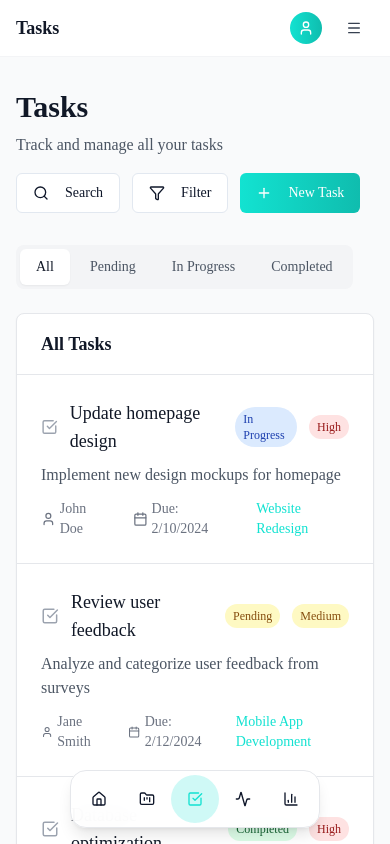
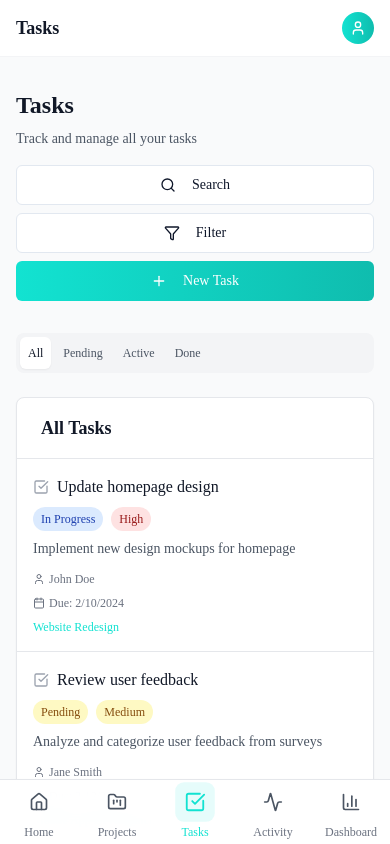
Before and after one commit to devxankit/Project-flow, a React (Vite) app in the folder frontend/: page /tasks in a window 390 px wide. Shown: the top 844 px of the page. Built offline with nearby package versions, Linux system fonts and the light colour scheme.

Commit message:
pm nabvar v1 added

```diff
--- a/frontend/src/components/PM-Navbar.jsx
+++ b/frontend/src/components/PM-Navbar.jsx
@@ -1,22 +1,16 @@
 import React, { useState, useEffect } from 'react';
 import { useNavigate, useLocation } from 'react-router-dom';
-import { Button, buttonVariants } from './magicui/button';
-import { Dock, DockIcon } from './magicui/dock';
 import {
   Home,
   FolderKanban,
   CheckSquare,
   Activity,
   BarChart3,
-  User,
-  Menu,
-  X
+  User
 } from 'lucide-react';
-import { cn } from '../lib/utils';
 
 const PMNavbar = ({ currentPage = 'Dashboard' }) => {
   const [isMobile, setIsMobile] = useState(false);
-  const [isMenuOpen, setIsMenuOpen] = useState(false);
   const navigate = useNavigate();
   const location = useLocation();
 
@@ -41,15 +35,17 @@ const PMNavbar = ({ currentPage = 'Dashboard' }) => {
 
   const handleNavigation = (href) => {
     navigate(href);
-    setIsMenuOpen(false);
   };
 
-  // Get current page from location
+  // Get current page from location with smooth transitions
   const getCurrentPage = () => {
     const path = location.pathname;
     const item = navigationItems.find(item => item.href === path);
     return item ? item.name : 'Dashboard';
   };
+
+  // Memoize current page to prevent unnecessary re-renders
+  const currentPageName = React.useMemo(() => getCurrentPage(), [location.pathname]);
 
   // Desktop Navbar
   const DesktopNavbar = () => (
@@ -108,74 +104,52 @@ const PMNavbar = ({ currentPage = 'Dashboard' }) => {
       <div className="flex justify-between items-center h-14 px-4">
         {/* Current Page Title */}
         <div className="flex items-center">
-          <h1 className="text-lg font-semibold text-gray-900">{getCurrentPage()}</h1>
+          <h1 className="text-lg font-semibold text-gray-900 page-title">
+            {currentPageName}
+          </h1>
         </div>
 
         {/* Profile */}
-        <div className="flex items-center space-x-3">
-          <button className="w-8 h-8 bg-gradient-to-r from-primary to-primary-dark rounded-full flex items-center justify-center">
+        <div className="flex items-center">
+          <button className="w-8 h-8 bg-gradient-to-r from-primary to-primary-dark rounded-full flex items-center justify-center hover:scale-105 transition-transform duration-200">
             <User className="h-4 w-4 text-white" />
           </button>
-          <Button
-            variant="ghost"
-            size="icon"
-            onClick={() => setIsMenuOpen(!isMenuOpen)}
-            className="text-gray-700 hover:text-gray-900"
-          >
-            {isMenuOpen ? <X className="h-5 w-5" /> : <Menu className="h-5 w-5" />}
-          </Button>
         </div>
       </div>
+    </div>
+  );
 
-      {/* Mobile Menu Dropdown */}
-      {isMenuOpen && (
-        <div className="absolute top-full left-0 right-0 bg-white border-b border-gray-100 shadow-lg z-40">
-          <div className="px-4 py-2 space-y-1">
+  // Mobile Bottom Navbar
+  const MobileBottomNavbar = () => (
+    <div className="md:hidden mobile-bottom-navbar bg-white/95 backdrop-blur-md border-t border-gray-200 shadow-lg safe-area-pb">
+      <div className="flex items-center justify-around h-16">
         {navigationItems.map((item) => (
           <button
             key={item.key}
             onClick={() => handleNavigation(item.href)}
-                className={`w-full flex items-center space-x-3 px-3 py-2 rounded-md text-sm font-medium transition-colors ${
+            className={`flex flex-col items-center justify-center flex-1 h-full transition-all duration-200 ${
               location.pathname === item.href
-                    ? 'text-primary bg-primary/10'
-                    : 'text-gray-700 hover:text-gray-900 hover:bg-gray-50'
+                ? 'text-primary'
+                : 'text-gray-600 hover:text-gray-900'
             }`}
           >
-                <item.icon className="h-4 w-4" />
-                <span>{item.name}</span>
+            <div className={`p-2 rounded-lg transition-all duration-200 ${
+              location.pathname === item.href
+                ? 'bg-primary/10 scale-110'
+                : 'hover:bg-gray-100'
+            }`}>
+              <item.icon className="h-5 w-5" />
+            </div>
+            <span className={`text-xs font-medium mt-1 transition-colors ${
+              location.pathname === item.href
+                ? 'text-primary'
+                : 'text-gray-500'
+            }`}>
+              {item.name}
+            </span>
           </button>
         ))}
       </div>
-        </div>
-      )}
-    </div>
-  );
-
-  // Mobile Bottom Dock
-  const MobileBottomDock = () => (
-    <div className="md:hidden dock-container p-4 safe-area-pb">
-      <Dock
-        className="bg-white/95 backdrop-blur-md border border-gray-200 shadow-lg"
-        direction="bottom"
-      >
-        {navigationItems.map((item) => (
-          <DockIcon key={item.key}>
-            <button
-              onClick={() => handleNavigation(item.href)}
-              aria-label={item.name}
-              className={cn(
-                buttonVariants({ variant: "ghost", size: "icon" }),
-                "size-12 rounded-full",
-                location.pathname === item.href
-                  ? 'bg-primary/20 text-primary hover:bg-primary/30'
-                  : ''
-              )}
-            >
-              <item.icon className="size-4" />
-            </button>
-          </DockIcon>
-        ))}
-      </Dock>
     </div>
   );
 
@@ -184,7 +158,7 @@ const PMNavbar = ({ currentPage = 'Dashboard' }) => {
       {isMobile ? (
         <>
           <MobileTopBar />
-          <MobileBottomDock />
+          <MobileBottomNavbar />
         </>
       ) : (
         <DesktopNavbar />
--- a/frontend/src/index.css
+++ b/frontend/src/index.css
@@ -118,37 +118,94 @@
   }
 }
 
-/* Mobile dock safe area */
+/* Mobile navbar safe area */
 .safe-area-pb {
-  padding-bottom: max(1rem, env(safe-area-inset-bottom));
+  padding-bottom: max(0px, env(safe-area-inset-bottom));
 }
 
-/* Ensure dock is always visible on mobile */
+/* Ensure mobile navbar is always visible and touches bottom */
 @media (max-width: 767px) {
-  .dock-container {
+  /* Mobile navbar positioning */
+  .mobile-bottom-navbar {
     position: fixed !important;
     bottom: 0 !important;
     left: 0 !important;
     right: 0 !important;
-    z-index: 60 !important;
-    pointer-events: auto !important;
+    z-index: 50 !important;
+    width: 100% !important;
+    margin: 0 !important;
+    padding: 0 !important;
   }
 
-  /* Ensure dock icons are touch-friendly */
-  .dock-container [data-dock-icon] {
+  /* Ensure navbar buttons are touch-friendly */
+  .mobile-bottom-navbar button {
+    min-height: 44px !important;
     min-width: 44px !important;
-    min-height: 44px !important;
     touch-action: manipulation !important;
+    -webkit-tap-highlight-color: transparent !important;
   }
 
-  /* Improve dock hover effects on mobile */
-  .dock-container [data-dock-icon]:active {
+  /* Active state feedback */
+  .mobile-bottom-navbar button:active {
     transform: scale(0.95) !important;
     transition: transform 0.1s ease !important;
   }
 
-  /* Ensure dock mouse events work properly */
-  .dock-container > div {
-    pointer-events: auto !important;
+  /* Ensure full width coverage */
+  .mobile-bottom-navbar .flex {
+    width: 100% !important;
+    max-width: none !important;
   }
 }
+
+/* Text utilities for responsive design */
+.line-clamp-2 {
+  display: -webkit-box;
+  -webkit-line-clamp: 2;
+  -webkit-box-orient: vertical;
+  overflow: hidden;
+}
+
+.line-clamp-3 {
+  display: -webkit-box;
+  -webkit-line-clamp: 3;
+  -webkit-box-orient: vertical;
+  overflow: hidden;
+}
+
+/* Responsive text sizing */
+@media (max-width: 475px) {
+  .xs\:hidden {
+    display: none !important;
+  }
+
+  .xs\:inline {
+    display: inline !important;
+  }
+}
+
+/* Smooth page title transitions */
+.page-title {
+  transition: all 0.3s cubic-bezier(0.4, 0, 0.2, 1);
+  will-change: transform, opacity;
+}
+
+.page-title-enter {
+  opacity: 0;
+  transform: translateY(-10px);
+}
+
+.page-title-enter-active {
+  opacity: 1;
+  transform: translateY(0);
+}
+
+.page-title-exit {
+  opacity: 1;
+  transform: translateY(0);
+}
+
+.page-title-exit-active {
+  opacity: 0;
+  transform: translateY(10px);
+}
--- a/frontend/src/pages/Projects.jsx
+++ b/frontend/src/pages/Projects.jsx
@@ -51,48 +51,50 @@ const Projects = () => {
         <div className="max-w-7xl mx-auto px-4 sm:px-6 lg:px-8">
           {/* Page Header */}
           <div className="flex flex-col sm:flex-row sm:items-center sm:justify-between mb-8">
-            <div>
-              <h1 className="text-3xl font-bold text-gray-900">Projects</h1>
-              <p className="mt-2 text-gray-600">Manage and track all your projects</p>
+            <div className="mb-4 sm:mb-0">
+              <h1 className="text-2xl sm:text-3xl font-bold text-gray-900">Projects</h1>
+              <p className="mt-2 text-sm sm:text-base text-gray-600">Manage and track all your projects</p>
             </div>
-            <div className="mt-4 sm:mt-0 flex space-x-3">
-              <Button variant="outline" className="flex items-center space-x-2">
+            <div className="flex flex-col sm:flex-row gap-2 sm:gap-3">
+              <Button variant="outline" className="flex items-center justify-center space-x-2 text-sm">
                 <Search className="h-4 w-4" />
-                <span>Search</span>
+                <span className="hidden xs:inline">Search</span>
+                <span className="xs:hidden">Search</span>
               </Button>
-              <Button variant="outline" className="flex items-center space-x-2">
+              <Button variant="outline" className="flex items-center justify-center space-x-2 text-sm">
                 <Filter className="h-4 w-4" />
                 <span>Filter</span>
               </Button>
-              <Button className="bg-gradient-to-r from-primary to-primary-dark hover:from-primary-hover hover:to-primary text-white flex items-center space-x-2">
+              <Button className="bg-gradient-to-r from-primary to-primary-dark hover:from-primary-hover hover:to-primary text-white flex items-center justify-center space-x-2 text-sm">
                 <Plus className="h-4 w-4" />
-                <span>New Project</span>
+                <span className="hidden xs:inline">New Project</span>
+                <span className="xs:hidden">New</span>
               </Button>
             </div>
           </div>
 
           {/* Projects Grid */}
-          <div className="grid grid-cols-1 md:grid-cols-2 lg:grid-cols-3 gap-6">
+          <div className="grid grid-cols-1 sm:grid-cols-2 lg:grid-cols-3 gap-4 sm:gap-6">
             {projects.map((project) => (
-              <div key={project.id} className="bg-white rounded-lg shadow-sm border border-gray-200 p-6 hover:shadow-md transition-shadow">
+              <div key={project.id} className="bg-white rounded-lg shadow-sm border border-gray-200 p-4 sm:p-6 hover:shadow-md transition-shadow">
                 <div className="flex items-start justify-between mb-4">
-                  <div className="flex items-center space-x-3">
-                    <div className="p-2 bg-primary/10 rounded-lg">
-                      <FolderKanban className="h-5 w-5 text-primary" />
+                  <div className="flex items-center space-x-3 flex-1 min-w-0">
+                    <div className="p-2 bg-primary/10 rounded-lg flex-shrink-0">
+                      <FolderKanban className="h-4 w-4 sm:h-5 sm:w-5 text-primary" />
                     </div>
-                    <div>
-                      <h3 className="text-lg font-semibold text-gray-900">{project.name}</h3>
-                      <p className="text-sm text-gray-600">{project.description}</p>
+                    <div className="min-w-0 flex-1">
+                      <h3 className="text-base sm:text-lg font-semibold text-gray-900 truncate">{project.name}</h3>
+                      <p className="text-xs sm:text-sm text-gray-600 line-clamp-2">{project.description}</p>
                     </div>
                   </div>
-                  <span className={`px-2 py-1 rounded-full text-xs font-medium ${getStatusColor(project.status)}`}>
+                  <span className={`px-2 py-1 rounded-full text-xs font-medium flex-shrink-0 ml-2 ${getStatusColor(project.status)}`}>
                     {project.status}
                   </span>
                 </div>
 
                 <div className="space-y-3">
                   <div>
-                    <div className="flex justify-between text-sm text-gray-600 mb-1">
+                    <div className="flex justify-between text-xs sm:text-sm text-gray-600 mb-1">
                       <span>Progress</span>
                       <span>{project.progress}%</span>
                     </div>
@@ -104,7 +106,7 @@ const Projects = () => {
                     </div>
                   </div>
 
-                  <div className="flex justify-between text-sm text-gray-600">
+                  <div className="flex flex-col sm:flex-row sm:justify-between gap-1 sm:gap-0 text-xs sm:text-sm text-gray-600">
                     <span>Team: {project.team} members</span>
                     <span>Due: {new Date(project.dueDate).toLocaleDateString()}</span>
                   </div>
--- a/frontend/src/pages/Tasks.jsx
+++ b/frontend/src/pages/Tasks.jsx
@@ -77,41 +77,51 @@ const Tasks = () => {
         <div className="max-w-7xl mx-auto px-4 sm:px-6 lg:px-8">
           {/* Page Header */}
           <div className="flex flex-col sm:flex-row sm:items-center sm:justify-between mb-8">
-            <div>
-              <h1 className="text-3xl font-bold text-gray-900">Tasks</h1>
-              <p className="mt-2 text-gray-600">Track and manage all your tasks</p>
+            <div className="mb-4 sm:mb-0">
+              <h1 className="text-2xl sm:text-3xl font-bold text-gray-900">Tasks</h1>
+              <p className="mt-2 text-sm sm:text-base text-gray-600">Track and manage all your tasks</p>
             </div>
-            <div className="mt-4 sm:mt-0 flex space-x-3">
-              <Button variant="outline" className="flex items-center space-x-2">
+            <div className="flex flex-col sm:flex-row gap-2 sm:gap-3">
+              <Button variant="outline" className="flex items-center justify-center space-x-2 text-sm">
                 <Search className="h-4 w-4" />
-                <span>Search</span>
+                <span className="hidden xs:inline">Search</span>
+                <span className="xs:hidden">Search</span>
               </Button>
-              <Button variant="outline" className="flex items-center space-x-2">
+              <Button variant="outline" className="flex items-center justify-center space-x-2 text-sm">
                 <Filter className="h-4 w-4" />
                 <span>Filter</span>
               </Button>
-              <Button className="bg-gradient-to-r from-primary to-primary-dark hover:from-primary-hover hover:to-primary text-white flex items-center space-x-2">
+              <Button className="bg-gradient-to-r from-primary to-primary-dark hover:from-primary-hover hover:to-primary text-white flex items-center justify-center space-x-2 text-sm">
                 <Plus className="h-4 w-4" />
-                <span>New Task</span>
+                <span className="hidden xs:inline">New Task</span>
+                <span className="xs:hidden">New</span>
               </Button>
             </div>
           </div>
 
           {/* Filter Tabs */}
-          <div className="flex space-x-1 mb-6 bg-gray-100 p-1 rounded-lg w-fit">
-            {['all', 'pending', 'in progress', 'completed'].map((status) => (
+          <div className="mb-6">
+            <div className="flex flex-wrap gap-1 bg-gray-100 p-1 rounded-lg w-full sm:w-fit">
+              {[
+                { key: 'all', label: 'All Tasks', shortLabel: 'All' },
+                { key: 'pending', label: 'Pending', shortLabel: 'Pending' },
+                { key: 'in progress', label: 'In Progress', shortLabel: 'Active' },
+                { key: 'completed', label: 'Completed', shortLabel: 'Done' }
+              ].map(({ key, label, shortLabel }) => (
                 <button
-                key={status}
-                onClick={() => setFilter(status)}
-                className={`px-4 py-2 rounded-md text-sm font-medium transition-colors capitalize ${
-                  filter === status
+                  key={key}
+                  onClick={() => setFilter(key)}
+                  className={`px-2 sm:px-4 py-2 rounded-md text-xs sm:text-sm font-medium transition-colors whitespace-nowrap ${
+                    filter === key
                       ? 'bg-white text-gray-900 shadow-sm'
                       : 'text-gray-600 hover:text-gray-900'
                   }`}
                 >
-                {status}
+                  <span className="hidden sm:inline">{label}</span>
+                  <span className="sm:hidden">{shortLabel}</span>
                 </button>
               ))}
+            </div>
           </div>
 
           {/* Tasks List */}
@@ -123,12 +133,15 @@ const Tasks = () => {
             </div>
             <div className="divide-y divide-gray-200">
               {filteredTasks.map((task) => (
-                <div key={task.id} className="p-6 hover:bg-gray-50 transition-colors">
+                <div key={task.id} className="p-4 sm:p-6 hover:bg-gray-50 transition-colors">
                   <div className="flex items-start justify-between">
-                    <div className="flex-1">
-                      <div className="flex items-center space-x-3 mb-2">
-                        <CheckSquare className="h-5 w-5 text-gray-400" />
-                        <h3 className="text-lg font-medium text-gray-900">{task.title}</h3>
+                    <div className="flex-1 min-w-0">
+                      <div className="flex flex-col sm:flex-row sm:items-center sm:space-x-3 mb-2">
+                        <div className="flex items-center space-x-2 mb-2 sm:mb-0">
+                          <CheckSquare className="h-4 w-4 sm:h-5 sm:w-5 text-gray-400 flex-shrink-0" />
+                          <h3 className="text-base sm:text-lg font-medium text-gray-900 truncate">{task.title}</h3>
+                        </div>
+                        <div className="flex flex-wrap gap-2">
                           <span className={`px-2 py-1 rounded-full text-xs font-medium ${getStatusColor(task.status)}`}>
                             {task.status}
                           </span>
@@ -136,14 +149,15 @@ const Tasks = () => {
                             {task.priority}
                           </span>
                         </div>
-                      <p className="text-gray-600 mb-3">{task.description}</p>
-                      <div className="flex items-center space-x-6 text-sm text-gray-500">
+                      </div>
+                      <p className="text-sm text-gray-600 mb-3 break-words">{task.description}</p>
+                      <div className="flex flex-col sm:flex-row sm:items-center sm:space-x-6 space-y-2 sm:space-y-0 text-xs sm:text-sm text-gray-500">
                         <div className="flex items-center space-x-1">
-                          <User className="h-4 w-4" />
+                          <User className="h-3 w-3 sm:h-4 sm:w-4" />
                           <span>{task.assignee}</span>
                         </div>
                         <div className="flex items-center space-x-1">
-                          <Calendar className="h-4 w-4" />
+                          <Calendar className="h-3 w-3 sm:h-4 sm:w-4" />
                           <span>Due: {new Date(task.dueDate).toLocaleDateString()}</span>
                         </div>
                         <span className="text-primary font-medium">{task.project}</span>
```
Lines whose indentation alone changed are shown as unchanged.
